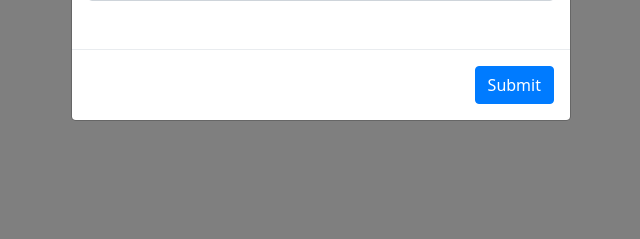
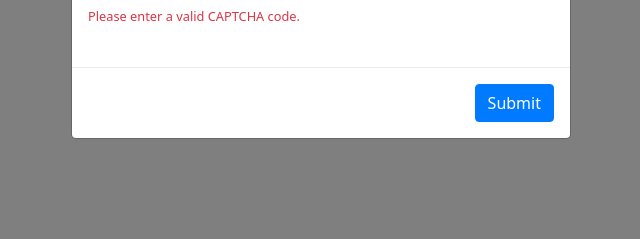
Before and after one commit to CodeWithBishal/vaccine, a PHP site: page / in a window 1280 px wide, after a click on "Search". Shown: the part 561-800 px from the top of the page, without its empty margins (327-967 px from the left). Run offline with PHP 8.4, Linux system fonts and the light colour scheme; data that the repository does not hold is empty; some libraries are stand-ins or nearby versions.

Commit message:
Update index.php

```diff
--- a/index.php
+++ b/index.php
@@ -216,21 +216,21 @@ if ($failed_cap) {
               </div>
               <div class="modal-body py-4">
                 <img src="captcha.php" alt="Captcha" style="margin: auto;">
-                <div class="form-group">
+                <div class="form-group was-validated">
                   <input type="number" class="form-control my-4" name="captcha" id="captcha" min="10000" max="99999" placeholder="Enter CAPTCHA code"
                     required autofocus>
-                  <div class="invalid-feedback">Please enter a valid CAPTCHA.</div>
+                  <div class="invalid-feedback">Please enter a valid CAPTCHA code.</div>
                 </div>
               </div>
               <div class="modal-footer">
                 <button type="submit" class="btn btn-primary" name="submit" id="submit">Submit</button>
               </div>
+            </form>
             </div>
           </div>
         </div>
         <button type="button" data-toggle="modal" data-target="#gcaptcha" class="btn btn-primary btn-lg">Search</button>
       </div>
-      </form>
     </div>
   </section>
   <section id="data">
```
